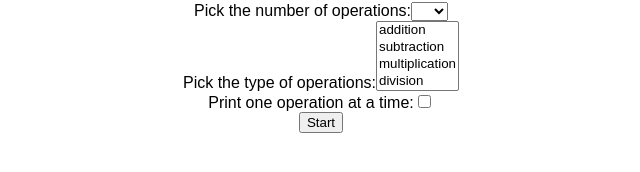
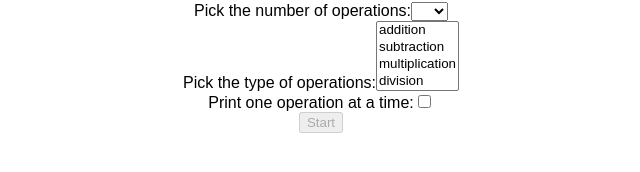
Before and after one commit to cristianagrigoriu/ReactMathPractice, a React (Create React App) app: page / in a window 1280 px wide. Both pictures are taken after typing "Sample" into the empty fields and a click on the button "Submit". Shown: the part 164-336 px from the top of the page, without its empty margins (319-959 px from the left). Built offline with nearby package versions, Linux system fonts and the light colour scheme.

Commit message:
Enable start button after number of operations chosen

```diff
--- a/src/App.js
+++ b/src/App.js
@@ -13,9 +13,10 @@ export default function App() {
   }
 
   function startQuiz(settings) {
+    setShowSettings(false);
     setShowQuiz(true);
-    setShowSettings(false);
-    console.log(settings);
+    const { numberOfOperations, operationsType, displayAllAtOnce } = settings;
+    console.log(numberOfOperations);
   }
 
   return (
--- a/src/Greeting.js
+++ b/src/Greeting.js
@@ -42,7 +42,9 @@ export default function Greeting({ submitHandler }) {
         Submit
       </button>
 
-      {showErrorMessage ? <div>Please fill in your name.</div> : null}
+      {showErrorMessage ? (
+        <div className="errorMessage">Please fill in your name.</div>
+      ) : null}
     </div>
   );
 }
--- a/src/Settings.js
+++ b/src/Settings.js
@@ -7,6 +7,12 @@ export default function Settings({ onSettingsSelected }) {
   const [numberOfOperations, setNumberOfOperations] = useState(0);
   const [operationsType, setOperationsType] = useState([]);
   const [displayAllAtOnce, setDisplayAllAtOnce] = useState(false);
+
+  function areSettingsValid() {
+    console.log("aaa");
+    console.log(`#op: ${numberOfOperations}`);
+    return numberOfOperations !== 0;
+  }
 
   function handleSettingsSelected() {
     const settings = { numberOfOperations, operationsType, displayAllAtOnce };
@@ -19,7 +25,11 @@ export default function Settings({ onSettingsSelected }) {
       <NumberOfOperationsPicker onChange={setNumberOfOperations} />
       <OperationsTypePicker />
       <OperationDisplayTypePicker />
-      <button type="submit" onClick={handleSettingsSelected}>
+      <button
+        type="submit"
+        disabled={!areSettingsValid()}
+        onClick={handleSettingsSelected}
+      >
         Start
       </button>
     </div>
--- a/src/styles.css
+++ b/src/styles.css
@@ -2,3 +2,7 @@
   font-family: sans-serif;
   text-align: center;
 }
+
+.errorMessage {
+  color: red
+}
```
